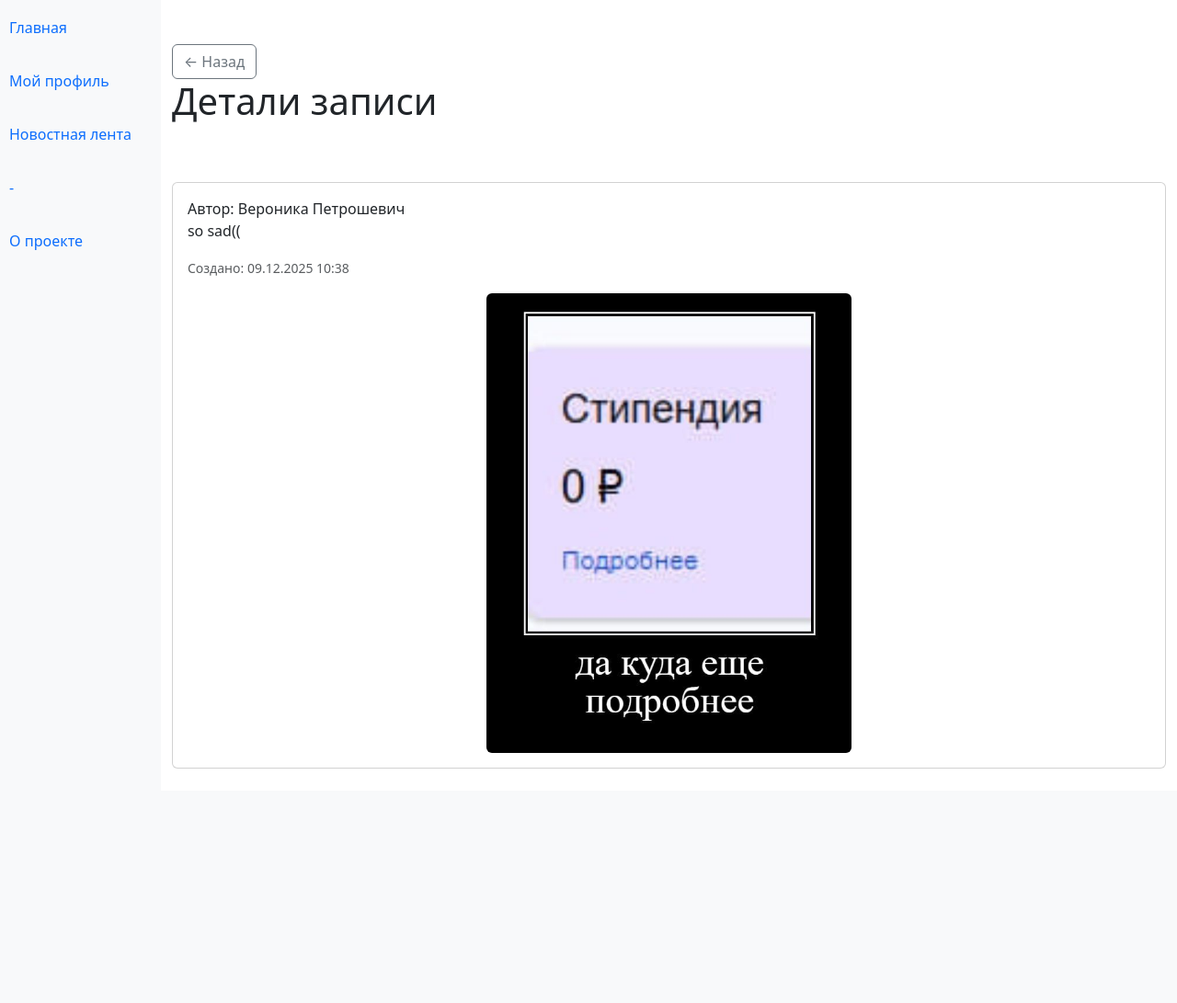
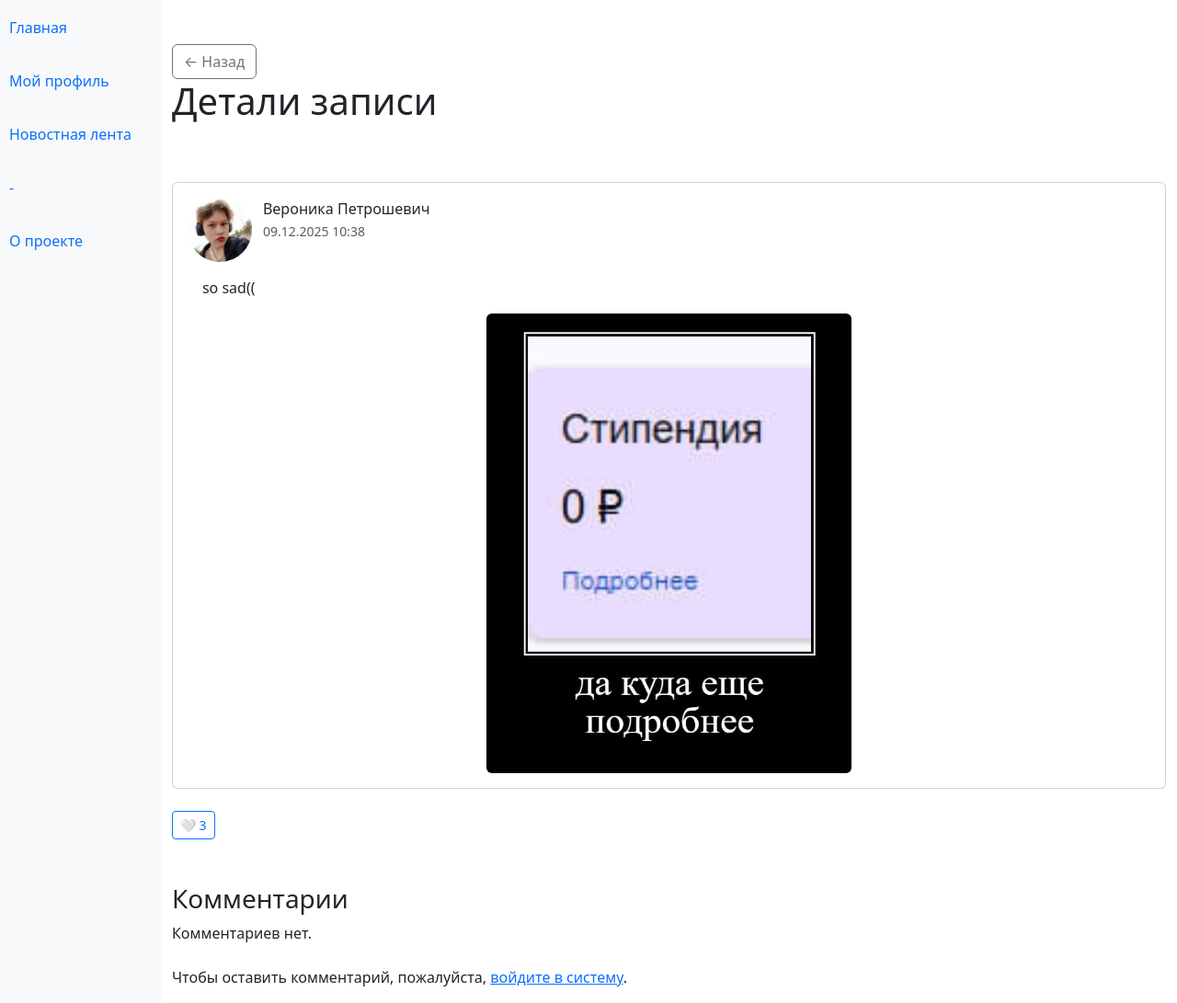
Before and after one commit to Verinika77n/proggeto, a Django app: page /blog/9/ in a window 1280 px wide. Shown: the part 58-1149 px from the top of the page at 92% size. Before the commit the page ends 894 px from the top, so only its background shows below. Run offline with Django 5.2, Linux system fonts and the light colour scheme; data comes from the database, SQL or seed files in the repository; some libraries are stand-ins or nearby versions.

Commit message:
лайки и по мелочи

```diff
--- a/blog/admin.py
+++ b/blog/admin.py
@@ -9,6 +9,6 @@ class BlogEntryAdmin(admin.ModelAdmin):
 
 @admin.register(BlogActivity)
 class BlogActivityAdmin(admin.ModelAdmin):
-    list_display = ('id', 'blog_entry', 'user', 'like', 'hide', 'comment', 'timestamp')
+    list_display = ('id', 'blog_entry', 'user', 'action', 'comment', 'timestamp')
     search_fields = ('blog_entry__id', 'user__username', 'comment')
     ordering = ['-timestamp']
--- a/blog/models.py
+++ b/blog/models.py
@@ -6,6 +6,14 @@ class BlogEntry(models.Model):
     created_at = models.DateTimeField(auto_now_add=True)
     user = models.ForeignKey('auth.User', on_delete=models.CASCADE, related_name='blog')
 
+    def is_liked_by(self, user):
+        return self.activities.filter(user=user, action='like').exists()
+
+    def likes_count(self):
+        return self.activities.filter(action='like').count()
+
+    def comments(self):
+        return self.activities.filter(action='comment')
 
     class Meta:
         ordering = ['-created_at']
@@ -16,10 +24,15 @@ class BlogEntry(models.Model):
         return self.content[:50]
 
 class BlogActivity(models.Model):
+    ACTION_CHOICES = [
+        ('like', 'Лайк'),
+        ('hide', 'Скрытие'),
+        ('comment', 'Комментарий'),
+    ]
+
     blog_entry = models.ForeignKey(BlogEntry, on_delete=models.CASCADE, related_name='activities')
-    user = models.ForeignKey('auth.User', on_delete=models.CASCADE)
-    like = models.BooleanField(default=False)
-    hide = models.BooleanField(default=False)
+    user = models.ForeignKey('auth.User', on_delete=models.CASCADE, related_name='user_activities')
+    action = models.CharField(max_length=10, choices=ACTION_CHOICES, null=True, blank=True)
     comment = models.CharField(max_length=50, null=True, blank=True)
     timestamp = models.DateTimeField(auto_now_add=True)
 
@@ -28,5 +41,6 @@ class BlogActivity(models.Model):
         verbose_name = 'Активность блога'
         verbose_name_plural = 'Активности блога'
 
+
     def __str__(self):
         return f"{self.user.username} {self.action} on {self.blog_entry.id}"
--- /dev/null
+++ b/blog/templatetags/blog_filters.py
@@ -0,0 +1,12 @@
+from django import template
+from django.contrib.auth.models import AnonymousUser
+
+register = template.Library()
+
+
+@register.filter
+def is_liked_by(entry, user):
+    """Проверяет, лайкнута ли запись пользователем."""
+    if isinstance(user, AnonymousUser) or not user.is_authenticated:
+        return False
+    return entry.is_liked_by(user)
--- a/blog/urls.py
+++ b/blog/urls.py
@@ -2,6 +2,7 @@ from django.urls import path, include
 
 from .views import blog, BlogCreateView, BlogDetailView, BlogUpdateView, BlogDeleteView
 from profiles.views import signup
+
 
 urlpatterns = [
     path('', blog.as_view(), name='blog'),
@@ -10,6 +11,5 @@ urlpatterns = [
     path('<int:pk>/', BlogDetailView.as_view(), name='blog-detail'),
     path('<int:pk>/edit/', BlogUpdateView.as_view(), name='blog-edit'),
     path('<int:pk>/delete/', BlogDeleteView.as_view(), name='blog-delete'),
-    path('signup/', signup, name='signup'),
 
 ]
--- a/blog/views.py
+++ b/blog/views.py
@@ -4,13 +4,12 @@ from django.views.generic import DeleteView
 from django.views.generic import CreateView, DetailView, UpdateView
 from django.contrib.auth.mixins import LoginRequiredMixin
 from django.contrib import messages
-from .models import BlogEntry
+from .models import BlogEntry, BlogActivity
 from django.views.generic import ListView
 from django.db.models import Q
 from .forms import BlogEntryForm
 from django.contrib.auth.mixins import UserPassesTestMixin
-
-
+from django.shortcuts import get_object_or_404
 
 
 class SearchMixin:
@@ -31,6 +30,33 @@ class blog(SearchMixin, ListView):
     template_name = 'blog/news_band.html'
     #context_object_name = 'page_obj'
     paginate_by = 10
+
+    def post(self, request, *args, **kwargs):
+        if not request.user.is_authenticated:
+            messages.error(request, 'Необходимо войти в систему.')
+            return redirect('blog')
+
+        e_id = request.POST.get('e_id')
+        try:
+            entry = BlogEntry.objects.get(id=e_id)
+            activity, created = BlogActivity.objects.get_or_create(
+                blog_entry=entry,
+                user=request.user,
+                action='like'
+            )
+            if not created and activity.action == 'like':
+                activity.delete()
+                messages.success(request, 'Лайк удалён.')
+            else:
+                messages.success(request, 'Лайк добавлен.')
+
+        except BlogEntry.DoesNotExist:
+            messages.error(request, 'Запись не найдена.')
+
+        return redirect(request.META.get('HTTP_REFERER', 'blog'))
+
+
+
 
 class OwnerOrStaffRequired(UserPassesTestMixin):
     def test_func(self):
@@ -60,6 +86,43 @@ class BlogDetailView(DetailView):
     template_name = 'blog/detail_entry.html'
     context_object_name = 'entry'
 
+    def post(self, request, *args, **kwargs):
+        if not request.user.is_authenticated:
+            messages.error(request, 'Необходимо войти в систему.')
+            return redirect('blog-detail', pk=self.kwargs['pk'])
+
+        entry = get_object_or_404(BlogEntry, pk=self.kwargs['pk'])
+        form_type = request.POST.get("form_type")
+
+        if form_type == "form1":  # лайк
+            activity = BlogActivity.objects.filter(
+                blog_entry=entry, user=request.user, action='like'
+            ).first()
+
+            if activity:
+                activity.delete()
+                messages.success(request, 'Лайк удалён.')
+            else:
+                BlogActivity.objects.create(
+                    blog_entry=entry, user=request.user, action='like'
+                )
+                messages.success(request, 'Лайк добавлен.')
+
+        elif form_type == "form2":  # комментарий
+            comment_text = request.POST.get('comment_text', '').strip()
+            if comment_text:
+                BlogActivity.objects.create(
+                    blog_entry=entry,
+                    user=request.user,
+                    action='comment',
+                    comment=comment_text
+                )
+                messages.success(request, 'Комментарий добавлен.')
+            else:
+                messages.error(request, 'Комментарий не может быть пустым.')
+
+        return redirect(reverse('blog-detail', kwargs={'pk': entry.pk}))
+
 class BlogUpdateView(LoginRequiredMixin,OwnerOrStaffRequired, UpdateView):
     model = BlogEntry
     form_class = BlogEntryForm
--- a/proggeto/settings.py
+++ b/proggeto/settings.py
@@ -38,8 +38,9 @@ INSTALLED_APPS = [
     'django.contrib.sessions',
     'django.contrib.messages',
     'django.contrib.staticfiles',
+    'blog',
     'profiles',
-    'blog',
+
 
 
 
--- a/templates/base.html
+++ b/templates/base.html
@@ -1,5 +1,5 @@
 <!doctype html>
-<html lang="ru">
+<html lang="ru" data-bs-theme="light">
 <header class="topbar">
   <nav class="navbar navbar-expand-lg bg-body-tertiary">
     <div class="container-fluid">
@@ -58,12 +58,12 @@
       </ul>
     </div>
     <main class="container">
-      {% block content %}{% endblock %}
       {% if messages %}
       <ul class="messages">
         {% for m in messages %}<li class="msg {{ m.tags }}">{{ m }}</li>{% endfor %}
       </ul>
       {% endif %}
+      {% block content %}{% endblock %}
     </main>
   </div>
 </body>
--- a/templates/blog/detail_entry.html
+++ b/templates/blog/detail_entry.html
@@ -1,8 +1,9 @@
 {% extends 'base.html' %}
 {% block content %}
+{% load blog_filters %}
 <nuv class="container-fluid">
     <div class="mt-4">
-        <a class="btn btn-outline-secondary" href="{{ request.META.HTTP_REFERER }}" >← Назад</a>
+        <a class="btn btn-outline-secondary" href="{{ request.META.HTTP_REFERER }}">← Назад</a>
     </div>
     <ul class="nav d-flex justify-content-between align-items-center mb-3">
         <h1 class="mb-4">Детали записи</h1>
@@ -20,14 +21,92 @@
 <div class="card mb-4">
 
     <div class="card-body">
-        <a href="{% url 'profiles-detail' entry.user.profile.id %}" class="nav-link active"> Автор: {{ entry.user.profile.fname }} {{ entry.user.profile.lname }} </a>
+        <ul class="list-group list-group-horizontal align-items-start">
+            {% if entry.user.profile.photo %}
+            <img src="{{ entry.user.profile.photo.url }}" class="rounded-circle"
+                alt="{{ entry.user.profile.fname }} {{ entry.user.profile.lname }}"
+                style="width:70px; height:70px; object-fit:cover; flex-shrink:0;">
+            {% else %}
+            <div class="rounded-circle bg-secondary d-flex align-items-center justify-content-center"
+                style="width:70px; height:70px; color:white; flex-shrink:0;">
+                <span class="fs-1">{{ entry.user.username|slice:":1"|upper }}</span>
+            </div>
+            {% endif %}
+            <div style="margin-left: 12px;">
+            <a href="{% url 'profiles-detail' entry.user.profile.id %}" class="nav-link active"> {{ entry.user.profile.fname }} {{ entry.user.profile.lname }} </a>
+            <p class="text-muted"><small> {{ entry.created_at|date:'d.m.Y H:i' }}</small></p>
+            </div>
+        </ul>
+        <div class="card-body" >
+        <p class="card-text">{{ entry.content }}</p>
 
-        <p class="card-text">{{ entry.content }}</p>
-        <p class="text-muted"><small>Создано: {{ entry.created_at|date:'d.m.Y H:i' }}</small></p>
+        </div>
         {% if entry.image %}
+
         <img src="{{ entry.image.url }}" class="rounded mx-auto d-block" style="max-height: 500px;"
             alt="Изображение записи">
         {% endif %}
     </div>
 </div>
-    {% endblock %}
+<!-- ЛАЙК и коммент -->
+<div>
+    <form method="post" action="{% url 'blog-detail' entry.id %}">
+        {% csrf_token %}
+        <input type="hidden" name="e_id" value="{{ entry.id }}">
+
+        <button type="submit" name="form_type" value="form1" class="btn btn-sm btn-outline-primary">
+            {% if entry|is_liked_by:user %}
+            ❤️
+            {% else %}
+            🤍
+            {% endif %}
+            {{ entry.likes_count }}
+        </button>
+    </form>
+</div>
+
+<!-- commet -->
+<section id="comments-section" class="comments mt-5">
+
+    <div class="mt-4">
+        <h3>Комментарии</h3>
+        {% for comment in entry.comments %}
+        <div class="card mb-3" style="max-width: 80%; margin-left: auto; margin-right: auto;">
+            <div class="card-body">
+                <a href="{% url 'profiles-detail' comment.user.profile.id %}" class="nav-link active">
+                    {{ comment.user.profile.fname }} {{ comment.user.profile.lname }}: </a>
+                <p class="card-text">{{ comment.comment }}</p>
+                <p class="text-muted"><small>Создано: {{ comment.timestamp|date:'d.m.Y H:i' }}</small></p>
+                <div class="d-flex gap-2">
+                    <p>update</p>
+                    <p>delete</p>
+                </div>
+
+            </div>
+        </div>
+
+        {% empty %}
+        <p>Комментариев нет.</p>
+        {% endfor %}
+        {% if user.is_authenticated %}
+        <div class="card mt-4">
+            <div class="card-body" `>
+                <h5 class="card-title">Добавить комментарий</h5>
+                <form method="post" action="{% url 'blog-detail' entry.id %}">
+                    {% csrf_token %}
+                    <div class="mb-3">
+
+                        <textarea class="form-control" id="comment" name="comment_text" rows="3" required></textarea>
+                    </div>
+                    <button type="submit" name="form_type" value="form2" class="btn btn-primary">Отправить</button>
+                </form>
+            </div>
+        </div>
+        {% else %}
+        <p class="mt-4">Чтобы оставить комментарий, пожалуйста, <a href="{% url 'login' %}">войдите в систему</a>.</p>
+        {% endif %}
+    </div>
+</section>
+
+
+{% endblock %}
--- a/templates/profiles/entry_form.html
+++ b/templates/profiles/entry_form.html
@@ -48,7 +48,7 @@
   </div>
 
   <div class="mb-3">
-    <label class="form-label">Изображение</label>
+    <label class="form-label">Ваше фото</label>
     {{ form.photo }}
     {{ form.photo.errors }}
   </div>
```
Also changed, not shown: blog/forms.py (+4 -5 lines), templates/blog/news_band.html (+31 -10 lines), blog/migrations/0004_remove_blogactivity_hide_remove_blogactivity_like_and_more.py (added), blog/migrations/0005_alter_blogactivity_user.py (added), blog/templatetags/__init__.py (added), db.sqlite3.
